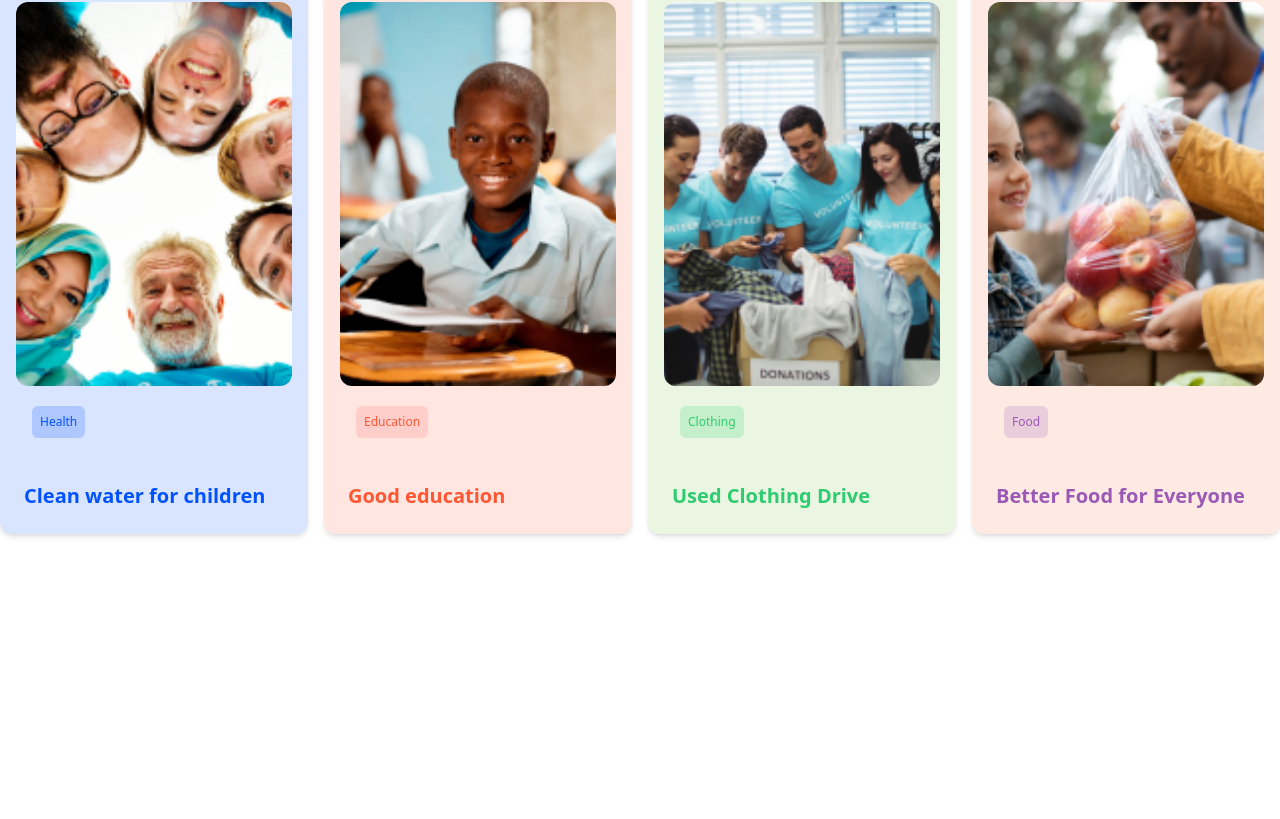
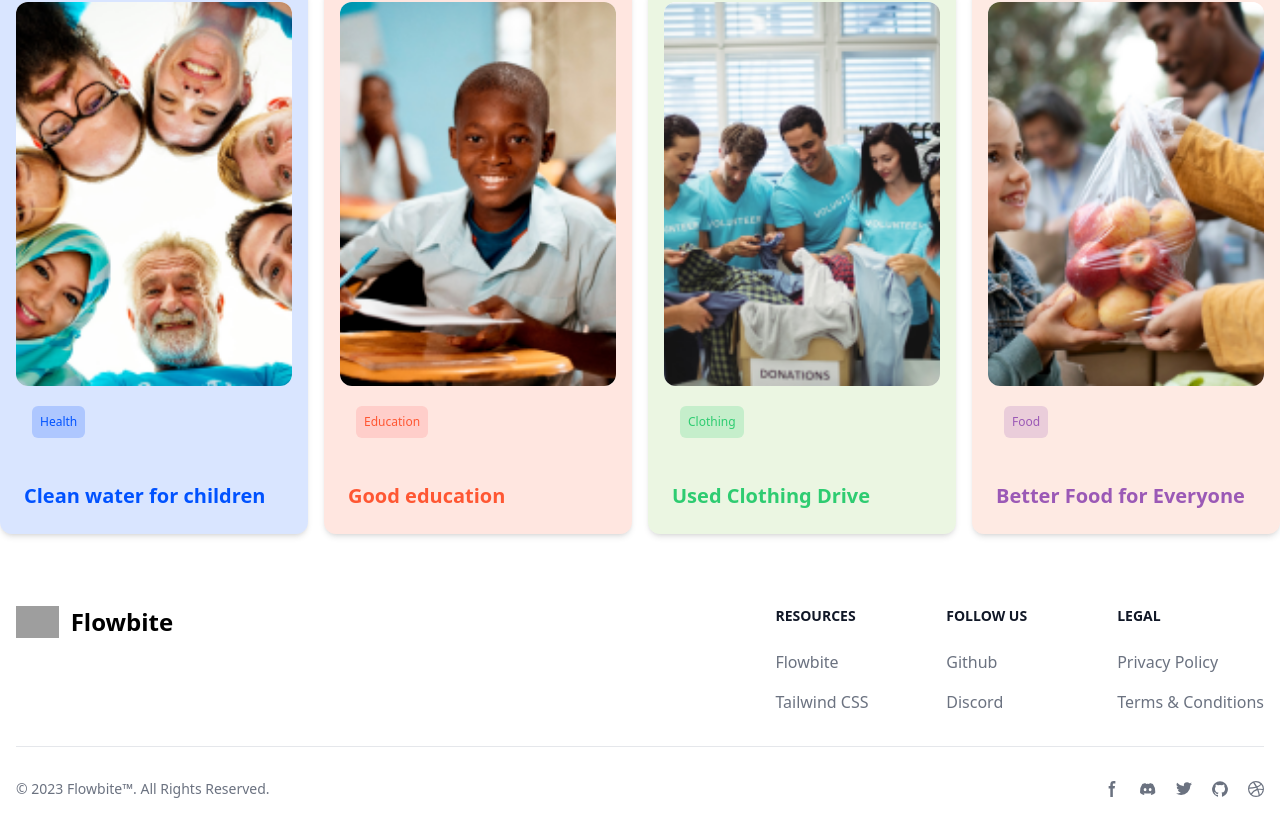
Before and after one commit to amir811537/donatation-camping-react-app, a React (Vite) app: page / in a window 1280 px wide. Shown: the part 1978-2797 px from the top of the page. Before the commit the page ends 2592 px from the top, so only its background shows below. Built offline with nearby package versions, Linux system fonts and the light colour scheme; grey boxes are pictures that could not be loaded.

Commit message:
search option added

```diff
--- a/package.json
+++ b/package.json
@@ -10,6 +10,8 @@
     "preview": "vite preview"
   },
   "dependencies": {
+    "flowbite": "^2.0.0",
+    "flowbite-react": "^0.6.4",
     "react": "^18.2.0",
     "react-dom": "^18.2.0",
     "react-router-dom": "^6.16.0",
--- a/src/Components/Cards/Cards.jsx
+++ b/src/Components/Cards/Cards.jsx
@@ -1,20 +1,14 @@
 import DonationCard from "../../Pages/Donation/DonationCard";
 
-
-const Cards = ({donations}) => {
-    // console.log(donations)
+const Cards = ({ donationData }) => {
     return (
       <div>
-
         <h2 className="text-xl  py-5 font-bold text-center">All Cards Here </h2>
-       <div className="grid grid-cols-1 md:grid-cols-2 lg:grid-cols-4 gap-4 py-10 ">
-
-
-        {
-            donations?.map(donation =><DonationCard donation={donation} key={donation.id}></DonationCard>)
-        }
+        <div className="grid grid-cols-1 md:grid-cols-2 lg:grid-cols-4 gap-4 py-10">
+          {donationData?.map((donation) => (
+            <DonationCard donation={donation} key={donation.id}></DonationCard>
+          ))}
         </div>
-
       </div>
     );
   };
--- a/src/LayOut/MainlayOut.jsx
+++ b/src/LayOut/MainlayOut.jsx
@@ -1,5 +1,6 @@
 import { Outlet } from "react-router-dom";
 import Navbar from "../Components/Header/Navbar/Navbar";
+import Footerdonation from "../Pages/FOOter/Footerdonation";
 
 
 const MainlayOut = () => {
@@ -8,6 +9,7 @@
           <Navbar></Navbar>
            <div className="py-10">
            <Outlet></Outlet>
+           <Footerdonation></Footerdonation>
            </div>
         </div>
     );
--- a/src/Pages/ErrorPage/ErrorPage.jsx
+++ b/src/Pages/ErrorPage/ErrorPage.jsx
@@ -16,6 +16,7 @@
                         </div>
                     </div>
                 </div>
+                <div></div>
             </div>
         </section>
     );
--- /dev/null
+++ b/src/Pages/FOOter/Footerdonation.jsx
@@ -0,0 +1,93 @@
+
+const Footerdonation = () => {
+    return (
+
+<footer className="bg-white dark:bg-gray-900">
+    <div className="mx-auto w-full max-w-screen-xl p-4 py-6 lg:py-8">
+        <div className="md:flex md:justify-between">
+          <div className="mb-6 md:mb-0">
+              <a href="https://flowbite.com/" className="flex items-center">
+                  <img src="https://flowbite.com/docs/images/logo.svg" className="h-8 mr-3" alt="FlowBite Logo" />
+                  <span className="self-center text-2xl font-semibold whitespace-nowrap dark:text-white">Flowbite</span>
+              </a>
+          </div>
+          <div className="grid grid-cols-2 gap-8 sm:gap-6 sm:grid-cols-3">
+              <div>
+                  <h2 className="mb-6 text-sm font-semibold text-gray-900 uppercase dark:text-white">Resources</h2>
+                  <ul className="text-gray-500 dark:text-gray-400 font-medium">
+                      <li className="mb-4">
+                          <a href="https://flowbite.com/" className="hover:underline">Flowbite</a>
+                      </li>
+                      <li>
+                          <a href="https://tailwindcss.com/" className="hover:underline">Tailwind CSS</a>
+                      </li>
+                  </ul>
+              </div>
+              <div>
+                  <h2 className="mb-6 text-sm font-semibold text-gray-900 uppercase dark:text-white">Follow us</h2>
+                  <ul className="text-gray-500 dark:text-gray-400 font-medium">
+                      <li className="mb-4">
+                          <a href="https://github.com/themesberg/flowbite" className="hover:underline ">Github</a>
+                      </li>
+                      <li>
+                          <a href="https://discord.gg/4eeurUVvTy" className="hover:underline">Discord</a>
+                      </li>
+                  </ul>
+              </div>
+              <div>
+                  <h2 className="mb-6 text-sm font-semibold text-gray-900 uppercase dark:text-white">Legal</h2>
+                  <ul className="text-gray-500 dark:text-gray-400 font-medium">
+                      <li className="mb-4">
+                          <a href="#" className="hover:underline">Privacy Policy</a>
+                      </li>
+                      <li>
+                          <a href="#" className="hover:underline">Terms &amp; Conditions</a>
+                      </li>
+                  </ul>
+              </div>
+          </div>
+      </div>
+      <hr className="my-6 border-gray-200 sm:mx-auto dark:border-gray-700 lg:my-8" />
+      <div className="sm:flex sm:items-center sm:justify-between">
+          <span className="text-sm text-gray-500 sm:text-center dark:text-gray-400">© 2023 <a href="https://flowbite.com/" className="hover:underline">Flowbite™</a>. All Rights Reserved.
+          </span>
+          <div className="flex mt-4 space-x-5 sm:justify-center sm:mt-0">
+              <a href="#" className="text-gray-500 hover:text-gray-900 dark:hover:text-white">
+                  <svg className="w-4 h-4" aria-hidden="true" xmlns="http://www.w3.org/2000/svg" fill="currentColor" viewBox="0 0 8 19">
+                        <path fillRule="evenodd" d="M6.135 3H8V0H6.135a4.147 4.147 0 0 0-4.142 4.142V6H0v3h2v9.938h3V9h2.021l.592-3H5V3.591A.6.6 0 0 1 5.592 3h.543Z" clip-rule="evenodd"/>
+                    </svg>
+                  <span className="sr-only">Facebook page</span>
+              </a>
+              <a href="#" className="text-gray-500 hover:text-gray-900 dark:hover:text-white">
+                  <svg className="w-4 h-4" aria-hidden="true" xmlns="http://www.w3.org/2000/svg" fill="currentColor" viewBox="0 0 21 16">
+                        <path d="M16.942 1.556a16.3 16.3 0 0 0-4.126-1.3 12.04 12.04 0 0 0-.529 1.1 15.175 15.175 0 0 0-4.573 0 11.585 11.585 0 0 0-.535-1.1 16.274 16.274 0 0 0-4.129 1.3A17.392 17.392 0 0 0 .182 13.218a15.785 15.785 0 0 0 4.963 2.521c.41-.564.773-1.16 1.084-1.785a10.63 10.63 0 0 1-1.706-.83c.143-.106.283-.217.418-.33a11.664 11.664 0 0 0 10.118 0c.137.113.277.224.418.33-.544.328-1.116.606-1.71.832a12.52 12.52 0 0 0 1.084 1.785 16.46 16.46 0 0 0 5.064-2.595 17.286 17.286 0 0 0-2.973-11.59ZM6.678 10.813a1.941 1.941 0 0 1-1.8-2.045 1.93 1.93 0 0 1 1.8-2.047 1.919 1.919 0 0 1 1.8 2.047 1.93 1.93 0 0 1-1.8 2.045Zm6.644 0a1.94 1.94 0 0 1-1.8-2.045 1.93 1.93 0 0 1 1.8-2.047 1.918 1.918 0 0 1 1.8 2.047 1.93 1.93 0 0 1-1.8 2.045Z"/>
+                    </svg>
+                  <span className="sr-only">Discord community</span>
+              </a>
+              <a href="#" className="text-gray-500 hover:text-gray-900 dark:hover:text-white">
+                  <svg className="w-4 h-4" aria-hidden="true" xmlns="http://www.w3.org/2000/svg" fill="currentColor" viewBox="0 0 20 17">
+                    <path fillRule="evenodd" d="M20 1.892a8.178 8.178 0 0 1-2.355.635 4.074 4.074 0 0 0 1.8-2.235 8.344 8.344 0 0 1-2.605.98A4.13 4.13 0 0 0 13.85 0a4.068 4.068 0 0 0-4.1 4.038 4 4 0 0 0 .105.919A11.705 11.705 0 0 1 1.4.734a4.006 4.006 0 0 0 1.268 5.392 4.165 4.165 0 0 1-1.859-.5v.05A4.057 4.057 0 0 0 4.1 9.635a4.19 4.19 0 0 1-1.856.07 4.108 4.108 0 0 0 3.831 2.807A8.36 8.36 0 0 1 0 14.184 11.732 11.732 0 0 0 6.291 16 11.502 11.502 0 0 0 17.964 4.5c0-.177 0-.35-.012-.523A8.143 8.143 0 0 0 20 1.892Z" clip-rule="evenodd"/>
+                </svg>
+                  <span className="sr-only">Twitter page</span>
+              </a>
+              <a href="#" className="text-gray-500 hover:text-gray-900 dark:hover:text-white">
+                  <svg className="w-4 h-4" aria-hidden="true" xmlns="http://www.w3.org/2000/svg" fill="currentColor" viewBox="0 0 20 20">
+                        <path fillRule="evenodd" d="M10 .333A9.911 9.911 0 0 0 6.866 19.65c.5.092.678-.215.678-.477 0-.237-.01-1.017-.014-1.845-2.757.6-3.338-1.169-3.338-1.169a2.627 2.627 0 0 0-1.1-1.451c-.9-.615.07-.6.07-.6a2.084 2.084 0 0 1 1.518 1.021 2.11 2.11 0 0 0 2.884.823c.044-.503.268-.973.63-1.325-2.2-.25-4.516-1.1-4.516-4.9A3.832 3.832 0 0 1 4.7 7.068a3.56 3.56 0 0 1 .095-2.623s.832-.266 2.726 1.016a9.409 9.409 0 0 1 4.962 0c1.89-1.282 2.717-1.016 2.717-1.016.366.83.402 1.768.1 2.623a3.827 3.827 0 0 1 1.02 2.659c0 3.807-2.319 4.644-4.525 4.889a2.366 2.366 0 0 1 .673 1.834c0 1.326-.012 2.394-.012 2.72 0 .263.18.572.681.475A9.911 9.911 0 0 0 10 .333Z" clip-rule="evenodd"/>
+                  </svg>
+                  <span className="sr-only">GitHub account</span>
+              </a>
+              <a href="#" className="text-gray-500 hover:text-gray-900 dark:hover:text-white">
+                  <svg className="w-4 h-4" aria-hidden="true" xmlns="http://www.w3.org/2000/svg" fill="currentColor" viewBox="0 0 20 20">
+                    <path fillRule="evenodd" d="M10 0a10 10 0 1 0 10 10A10.009 10.009 0 0 0 10 0Zm6.613 4.614a8.523 8.523 0 0 1 1.93 5.32 20.094 20.094 0 0 0-5.949-.274c-.059-.149-.122-.292-.184-.441a23.879 23.879 0 0 0-.566-1.239 11.41 11.41 0 0 0 4.769-3.366ZM8 1.707a8.821 8.821 0 0 1 2-.238 8.5 8.5 0 0 1 5.664 2.152 9.608 9.608 0 0 1-4.476 3.087A45.758 45.758 0 0 0 8 1.707ZM1.642 8.262a8.57 8.57 0 0 1 4.73-5.981A53.998 53.998 0 0 1 9.54 7.222a32.078 32.078 0 0 1-7.9 1.04h.002Zm2.01 7.46a8.51 8.51 0 0 1-2.2-5.707v-.262a31.64 31.64 0 0 0 8.777-1.219c.243.477.477.964.692 1.449-.114.032-.227.067-.336.1a13.569 13.569 0 0 0-6.942 5.636l.009.003ZM10 18.556a8.508 8.508 0 0 1-5.243-1.8 11.717 11.717 0 0 1 6.7-5.332.509.509 0 0 1 .055-.02 35.65 35.65 0 0 1 1.819 6.476 8.476 8.476 0 0 1-3.331.676Zm4.772-1.462A37.232 37.232 0 0 0 13.113 11a12.513 12.513 0 0 1 5.321.364 8.56 8.56 0 0 1-3.66 5.73h-.002Z" clip-rule="evenodd"/>
+                </svg>
+                  <span className="sr-only">Dribbble account</span>
+              </a>
+          </div>
+      </div>
+    </div>
+</footer>
+
+    );
+};
+
+export default Footerdonation;
--- a/src/Pages/Home/Home.jsx
+++ b/src/Pages/Home/Home.jsx
@@ -1,20 +1,20 @@
-import { useLoaderData } from "react-router-dom";
-import Cards from "../../Components/Cards/Cards";
-import Banner from "../../Components/Header/Banner/Banner";
-
+import { useLoaderData } from 'react-router-dom';
+import Cards from '../../Components/Cards/Cards';
+import Banner from '../../Components/Header/Banner/Banner';
+import { useState } from 'react';
+import { Footer } from 'flowbite-react';
 
 const Home = () => {
+  const donations = useLoaderData();
+  const [donationData, setDonationData] = useState(donations);
 
-
-const donations =useLoaderData()
-// console.log(donation)
-
-    return (
-        <div>
-           <Banner></Banner>
-           <Cards donations={donations}></Cards>
-        </div>
-    );
+  return (
+    <div>
+      <Banner donationData={donations} setDonationData={setDonationData}></Banner>
+      <Cards donationData={donationData}></Cards>
+      <Footer></Footer>
+    </div>
+  );
 };
 
 export default Home;
--- a/tailwind.config.js
+++ b/tailwind.config.js
@@ -8,5 +8,5 @@
   theme: {
     extend: {},
   },
-  plugins: [],
+  plugins: [  require('flowbite/plugin')],
 }
```
Also changed, not shown: src/Components/Header/Banner/Banner.jsx (+29 -8 lines), src/Router/Route.jsx (+7 -1 lines), .eslintrc.cjs, src/Pages/Donation/DonationCard.jsx (line endings or trailing spaces), 1 other file (tests, documents, lock files or other folders). Lines whose indentation alone changed are shown as unchanged.
